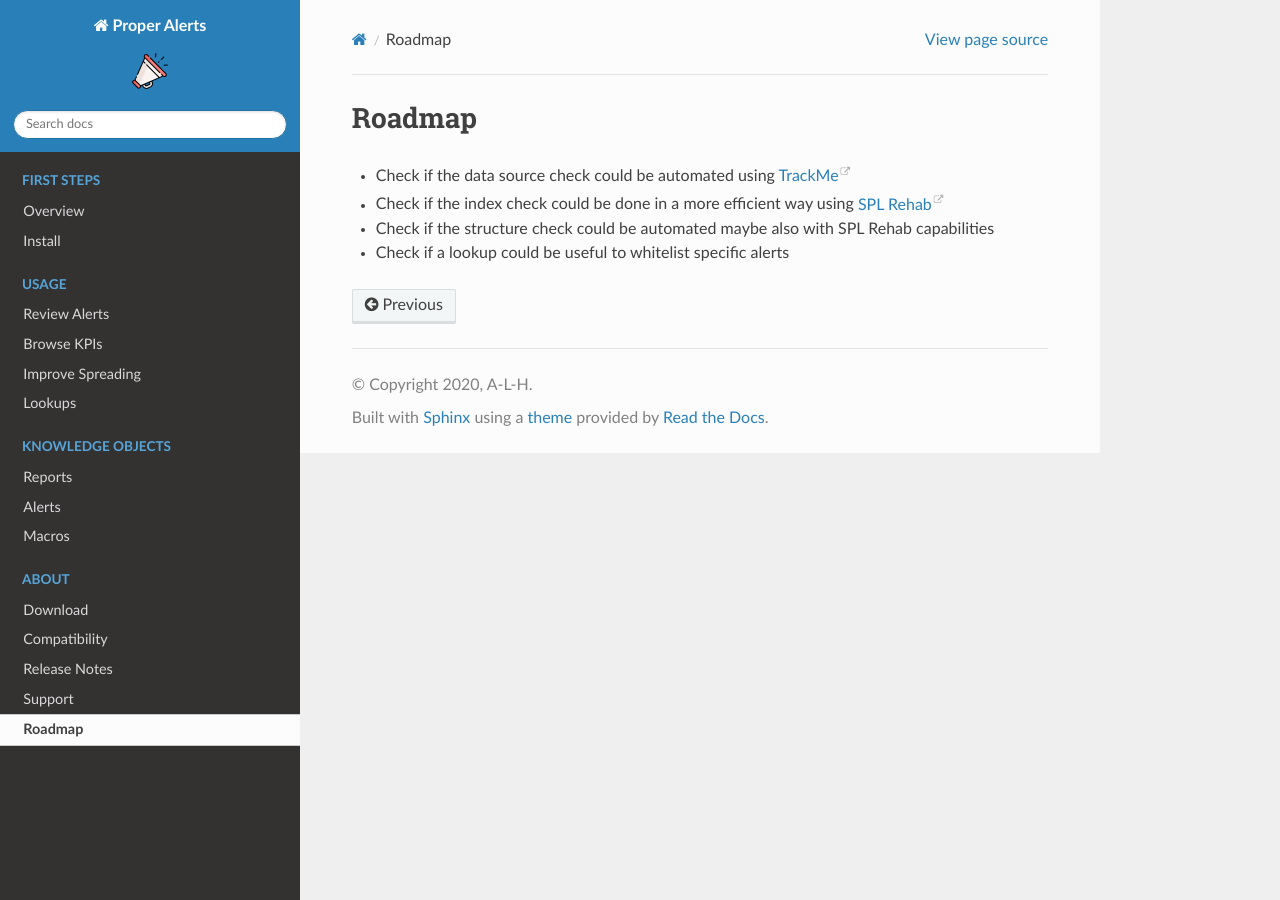
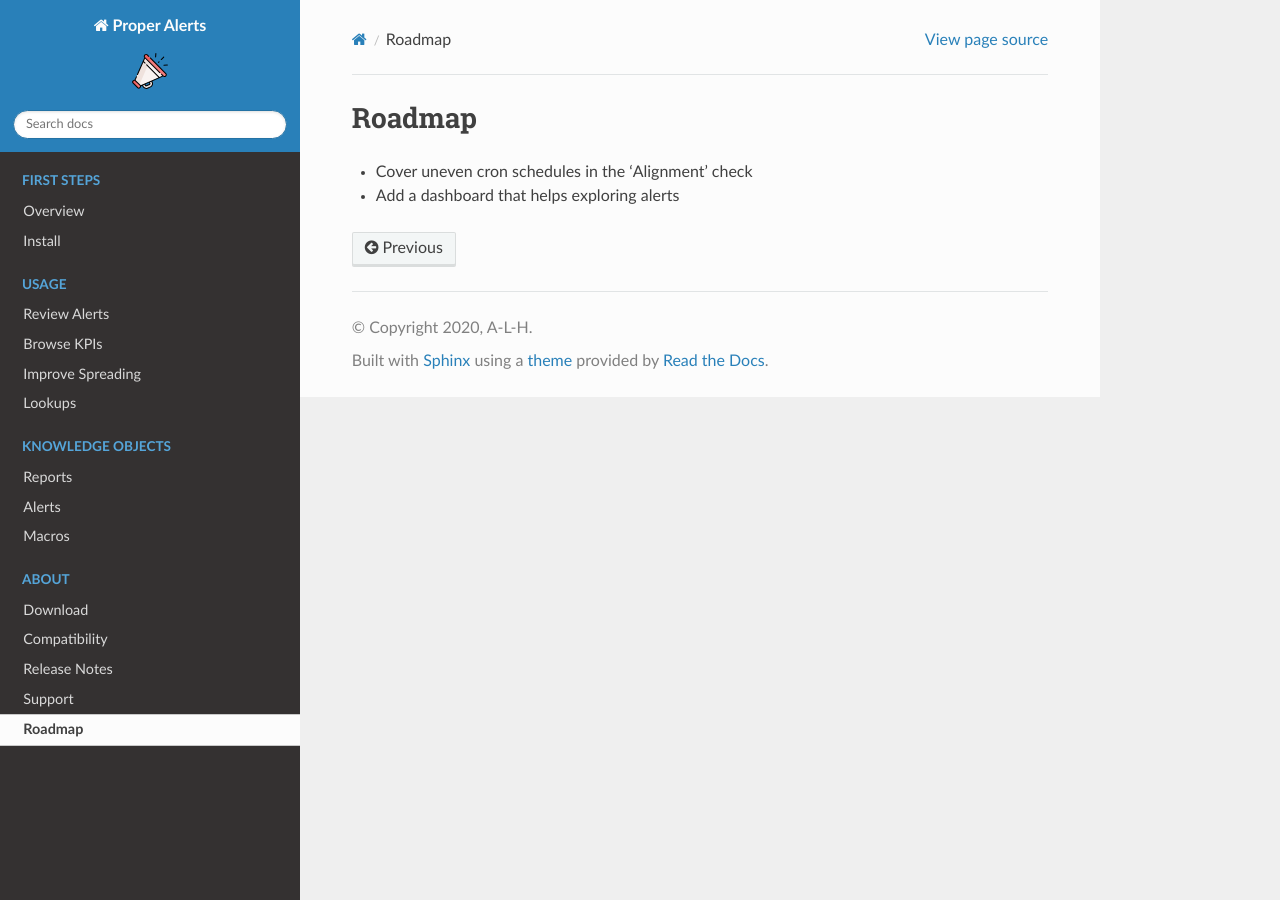
Before and after one commit to a-l-h/splunk-app-proper-alerts, a Sphinx documentation site: the page built from doc/roadmap.rst, in a window 1280 px wide. Built offline with Sphinx 7.4.7 and the Read the Docs theme 2.0.0, drawn with Linux system fonts in a browser that asks for light colours.

Commit message:
Update roadmap.rst

```diff
--- a/doc/roadmap.rst
+++ b/doc/roadmap.rst
@@ -1,7 +1,5 @@
 Roadmap
 =======
 
-- Check if the data source check could be automated using `TrackMe <https://splunkbase.splunk.com/app/4621/>`_
-- Check if the index check could be done in a more efficient way using `SPL Rehab <https://splunkbase.splunk.com/app/4554/>`_
-- Check if the structure check could be automated maybe also with SPL Rehab capabilities
-- Check if a lookup could be useful to whitelist specific alerts
+- Cover uneven cron schedules in the 'Alignment' check
+- Add a dashboard that helps exploring alerts
```
